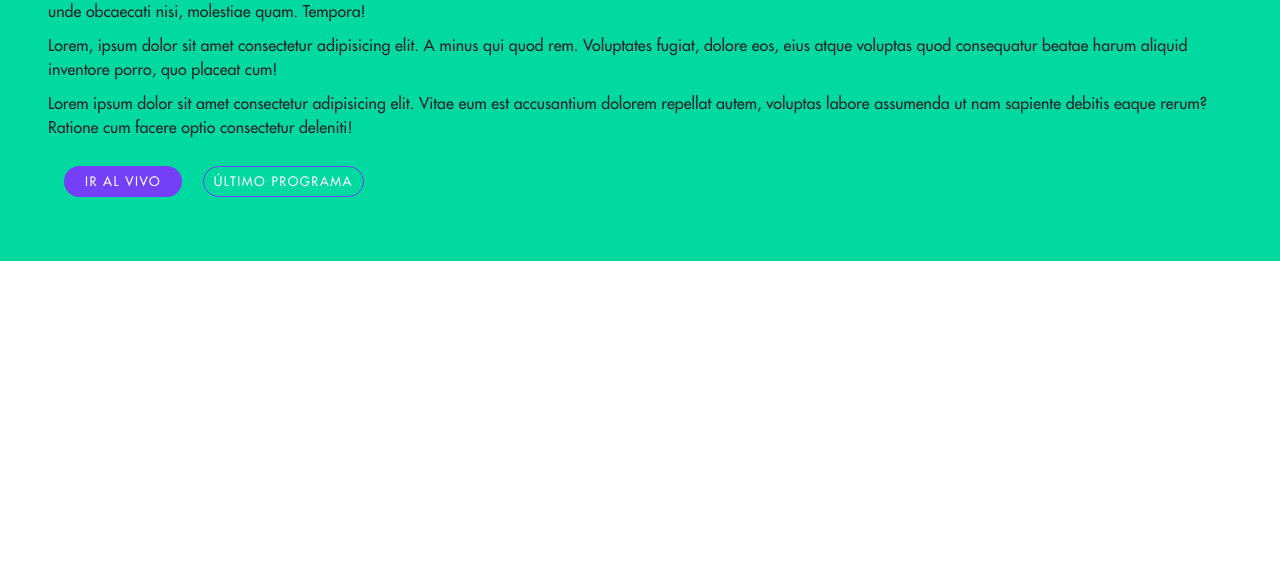
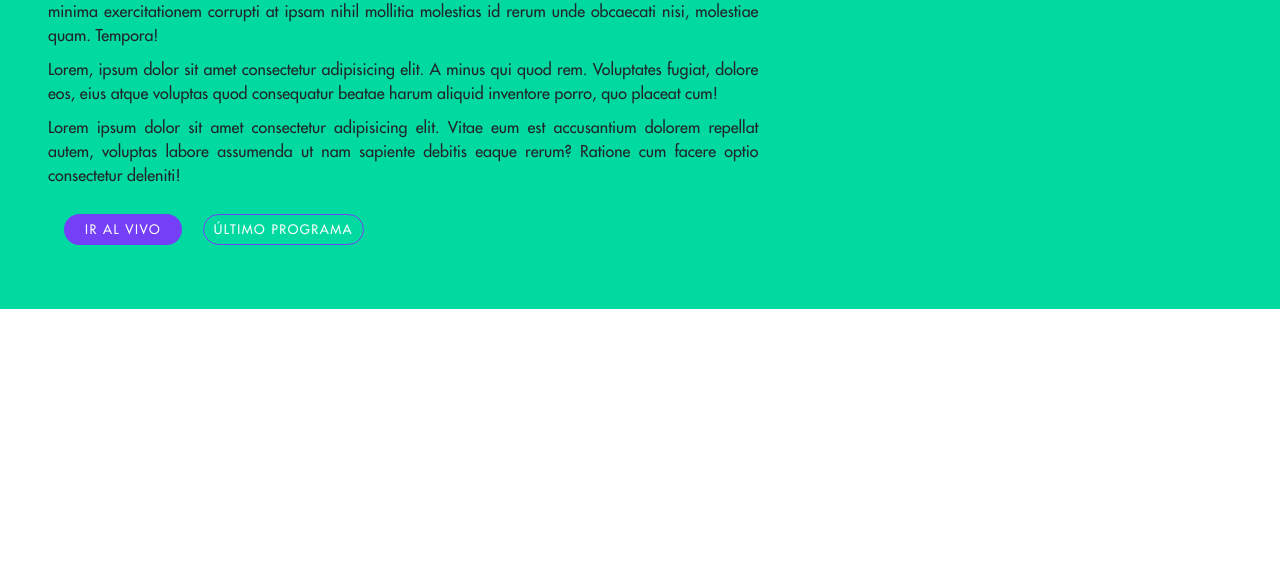
Before and after one commit to Cerradoloslunes/cll, a website: page index.html in a window 1280 px wide. Shown: the part 232-800 px from the top of the page. Drawn offline with nearby package versions, Linux system fonts and the light colour scheme; no server answers.

Commit message:
cambios mínimos

```diff
--- a/index.html
+++ b/index.html
@@ -38,9 +38,9 @@
 
     <div class="container-fluid p-5" id="welcome">
         <h1>¡Hola!</h1>
-        <p>Lorem ipsum dolor sit amet consectetur adipisicing elit. Debitis, asperiores itaque pariatur dolor illo minima exercitationem corrupti at ipsam nihil mollitia molestias id rerum unde obcaecati nisi, molestiae quam. Tempora!</p>
-        <p>Lorem, ipsum dolor sit amet consectetur adipisicing elit. A minus qui quod rem. Voluptates fugiat, dolore eos, eius atque voluptas quod consequatur beatae harum aliquid inventore porro, quo placeat cum!</p>
-        <p>Lorem ipsum dolor sit amet consectetur adipisicing elit. Vitae eum est accusantium dolorem repellat autem, voluptas labore assumenda ut nam sapiente debitis eaque rerum? Ratione cum facere optio consectetur deleniti!</p>
+        <p class="institucional">Lorem ipsum dolor sit amet consectetur adipisicing elit. Debitis, asperiores itaque pariatur dolor illo minima exercitationem corrupti at ipsam nihil mollitia molestias id rerum unde obcaecati nisi, molestiae quam. Tempora!</p>
+        <p class="institucional">Lorem, ipsum dolor sit amet consectetur adipisicing elit. A minus qui quod rem. Voluptates fugiat, dolore eos, eius atque voluptas quod consequatur beatae harum aliquid inventore porro, quo placeat cum!</p>
+        <p class="institucional">Lorem ipsum dolor sit amet consectetur adipisicing elit. Vitae eum est accusantium dolorem repellat autem, voluptas labore assumenda ut nam sapiente debitis eaque rerum? Ratione cum facere optio consectetur deleniti!</p>
     <div class="btn btn-mis m-3">ir al vivo</div> <a id="youtube_video" target="blank"><div class="btn btn-otros">último programa</div></a>
       </div>
 
--- a/styles/main.scss
+++ b/styles/main.scss
@@ -26,6 +26,10 @@ p {
     font-family: "Futura";
     font-weight: normal;
     margin-bottom: 10px;
+    text-align: justify;
+}
+p.institucional {
+    width: 60%;
 }
 
 .btn {
```
Also changed, not shown: styles/style.css.
